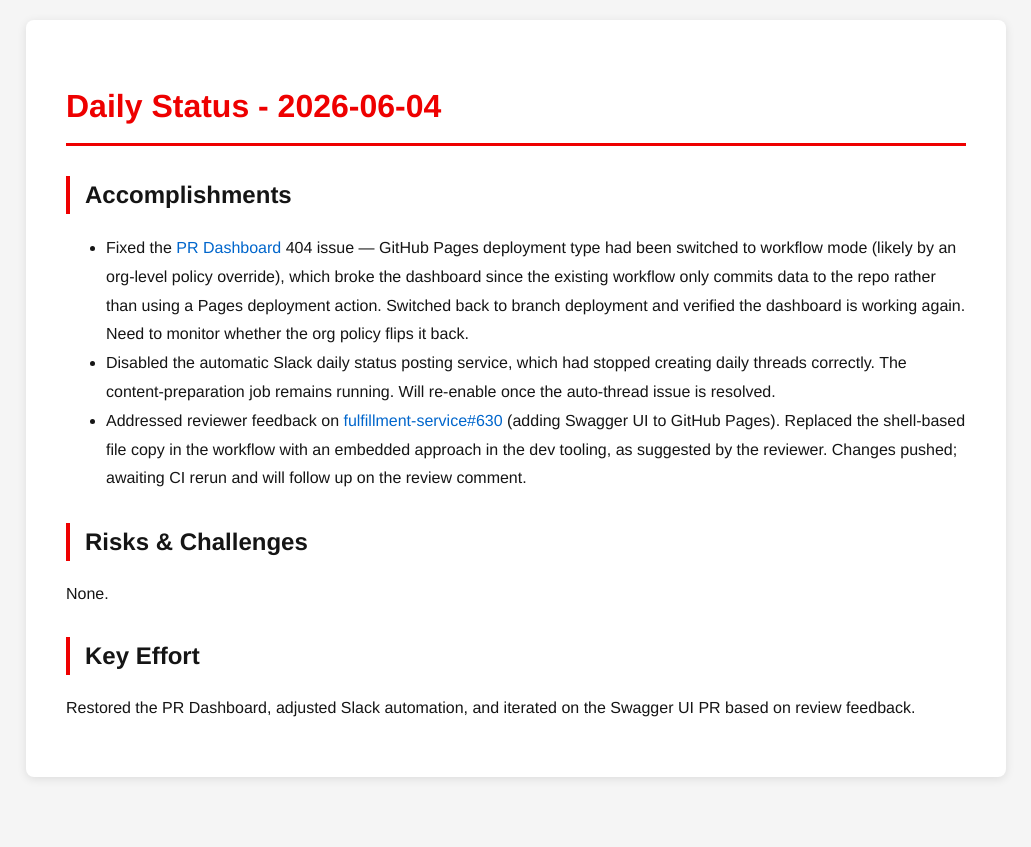
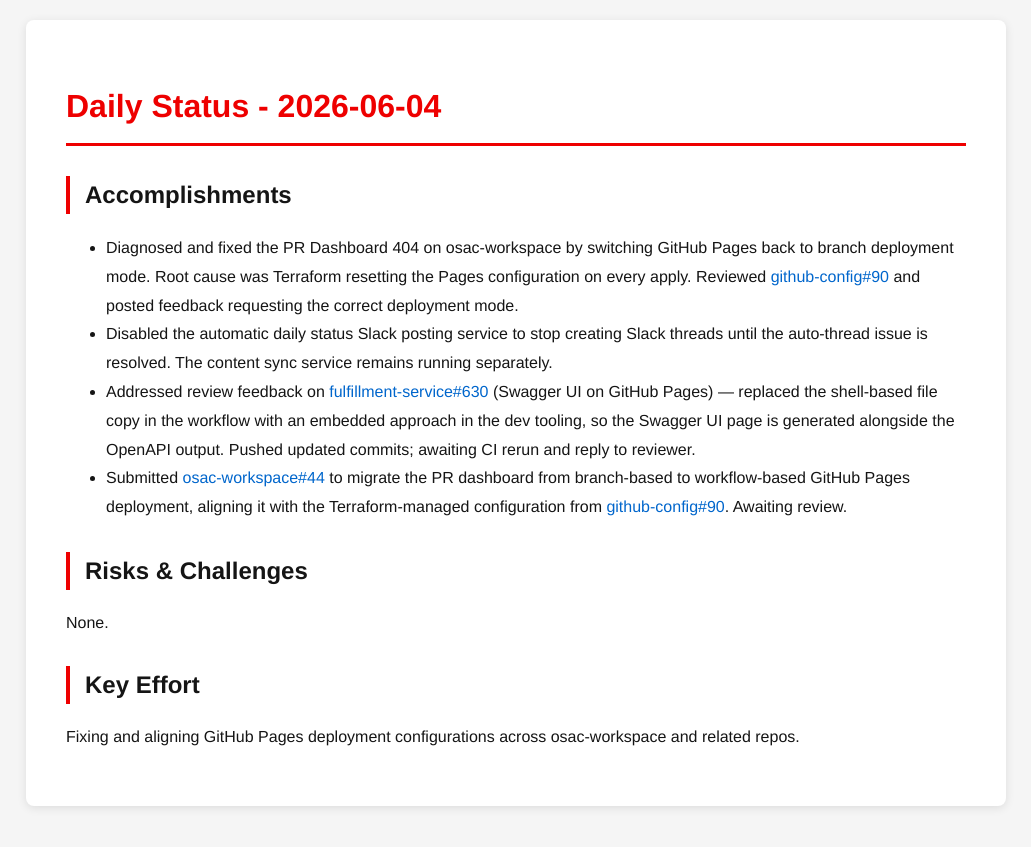
Before and after one commit to tzvatot/daily-status, a Jekyll site: the page built from 2026-06-04.md, in a window 1280 px wide. Shown: the top 847 px of the page, without its empty margins (124-1155 px from the left). Built offline with Jekyll 4.4.1, drawn with Linux system fonts in a browser that asks for light colours.

Commit message:
Daily status update - 2026-06-04

```diff
--- a/2026-06-04.md
+++ b/2026-06-04.md
@@ -7,12 +7,13 @@
 # Daily Status - 2026-06-04
 
 ## Accomplishments
-- Fixed the [PR Dashboard](https://osac-project.github.io/osac-workspace/pr-dashboard/) 404 issue — GitHub Pages deployment type had been switched to workflow mode (likely by an org-level policy override), which broke the dashboard since the existing workflow only commits data to the repo rather than using a Pages deployment action. Switched back to branch deployment and verified the dashboard is working again. Need to monitor whether the org policy flips it back.
-- Disabled the automatic Slack daily status posting service, which had stopped creating daily threads correctly. The content-preparation job remains running. Will re-enable once the auto-thread issue is resolved.
-- Addressed reviewer feedback on [fulfillment-service#630](https://github.com/osac-project/fulfillment-service/pull/630) (adding Swagger UI to GitHub Pages). Replaced the shell-based file copy in the workflow with an embedded approach in the dev tooling, as suggested by the reviewer. Changes pushed; awaiting CI rerun and will follow up on the review comment.
+- Diagnosed and fixed the PR Dashboard 404 on osac-workspace by switching GitHub Pages back to branch deployment mode. Root cause was Terraform resetting the Pages configuration on every apply. Reviewed [github-config#90](https://github.com/osac-project/github-config/pull/90) and posted feedback requesting the correct deployment mode.
+- Disabled the automatic daily status Slack posting service to stop creating Slack threads until the auto-thread issue is resolved. The content sync service remains running separately.
+- Addressed review feedback on [fulfillment-service#630](https://github.com/osac-project/fulfillment-service/pull/630) (Swagger UI on GitHub Pages) — replaced the shell-based file copy in the workflow with an embedded approach in the dev tooling, so the Swagger UI page is generated alongside the OpenAPI output. Pushed updated commits; awaiting CI rerun and reply to reviewer.
+- Submitted [osac-workspace#44](https://github.com/osac-project/osac-workspace/pull/44) to migrate the PR dashboard from branch-based to workflow-based GitHub Pages deployment, aligning it with the Terraform-managed configuration from [github-config#90](https://github.com/osac-project/github-config/pull/90). Awaiting review.
 
 ## Risks & Challenges
 None.
 
 ## Key Effort
-Restored the PR Dashboard, adjusted Slack automation, and iterated on the Swagger UI PR based on review feedback.
+Fixing and aligning GitHub Pages deployment configurations across osac-workspace and related repos.
```
